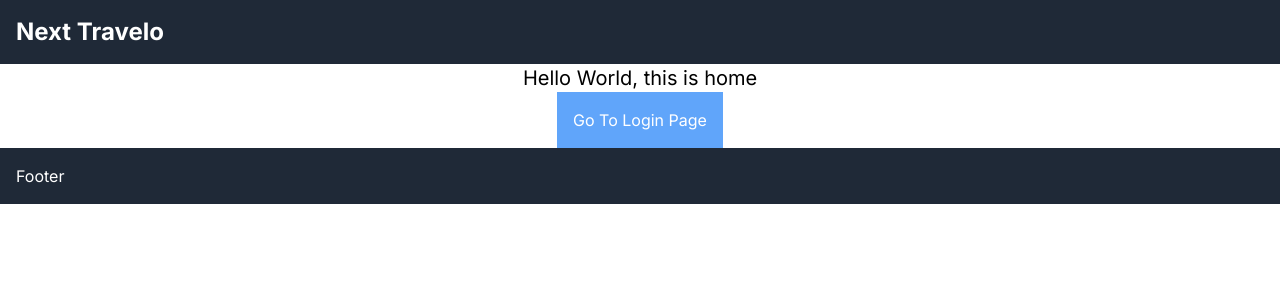
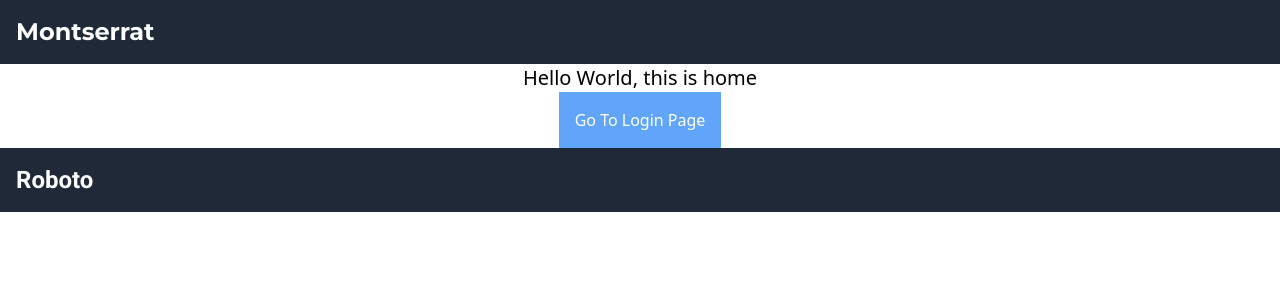
Before and after one commit to kurniawan26/next-travelo, a Next.js app: page / in a window 1280 px wide. Shown: the top 300 px of the page. Built offline with nearby package versions, Linux system fonts and the light colour scheme.

Commit message:
feat(module-1): Add fonts in layout and tailwind.config

```diff
--- a/src/app/layout.tsx
+++ b/src/app/layout.tsx
@@ -1,8 +1,21 @@
 import type { Metadata } from "next";
-import { Inter } from "next/font/google";
+import { Roboto, Montserrat } from "next/font/google";
 import "./globals.css";
 
-const inter = Inter({ subsets: ["latin"] });
+
+const roboto = Roboto({
+  subsets: ['latin'],
+  variable: '--font-roboto',
+  display: 'swap',
+  weight: ['100', '300', '400', '500', '700', '900',],
+})
+
+const montserrat = Montserrat({
+  subsets: ['latin'],
+  variable: '--font-montserrat',
+  display: 'swap',
+  weight: ['100', '200', '300', '400', '500', '600', '700', '800', '900'],
+})
 
 export const metadata: Metadata = {
   title: "Create Next App",
@@ -16,15 +29,15 @@ export default function RootLayout({
 }>) {
   return (
     <html lang="en">
-      <body className={inter.className}>
+      <body className={`${roboto.variable} ${montserrat.variable}`}>
         <header className="bg-gray-800 p-4 text-white">
-          <h1 className="text-2xl font-bold">Next Travelo</h1>
+          <h1 className="text-2xl font-bold font-montserrat">Montserrat</h1>
         </header>
 
         {children}
 
-        <footer className="bg-gray-800 text-white p-4">
-          <p>Footer</p>
+        <footer className="bg-gray-800 text-white p-4 font-roboto font-bold text-2xl">
+          <p>Roboto</p>
         </footer>
       </body>
     </html>
--- a/tailwind.config.ts
+++ b/tailwind.config.ts
@@ -1,17 +1,21 @@
-import type { Config } from "tailwindcss";
+import type { Config } from 'tailwindcss';
 
 const config: Config = {
   content: [
-    "./src/pages/**/*.{js,ts,jsx,tsx,mdx}",
-    "./src/components/**/*.{js,ts,jsx,tsx,mdx}",
-    "./src/app/**/*.{js,ts,jsx,tsx,mdx}",
+    './src/pages/**/*.{js,ts,jsx,tsx,mdx}',
+    './src/components/**/*.{js,ts,jsx,tsx,mdx}',
+    './src/app/**/*.{js,ts,jsx,tsx,mdx}',
   ],
   theme: {
     extend: {
       backgroundImage: {
-        "gradient-radial": "radial-gradient(var(--tw-gradient-stops))",
-        "gradient-conic":
-          "conic-gradient(from 180deg at 50% 50%, var(--tw-gradient-stops))",
+        'gradient-radial': 'radial-gradient(var(--tw-gradient-stops))',
+        'gradient-conic':
+          'conic-gradient(from 180deg at 50% 50%, var(--tw-gradient-stops))',
+      },
+      fontFamily: {
+        montserrat: 'var(--font-montserrat)',
+        roboto: 'var(--font-roboto)',
       },
     },
   },
```
